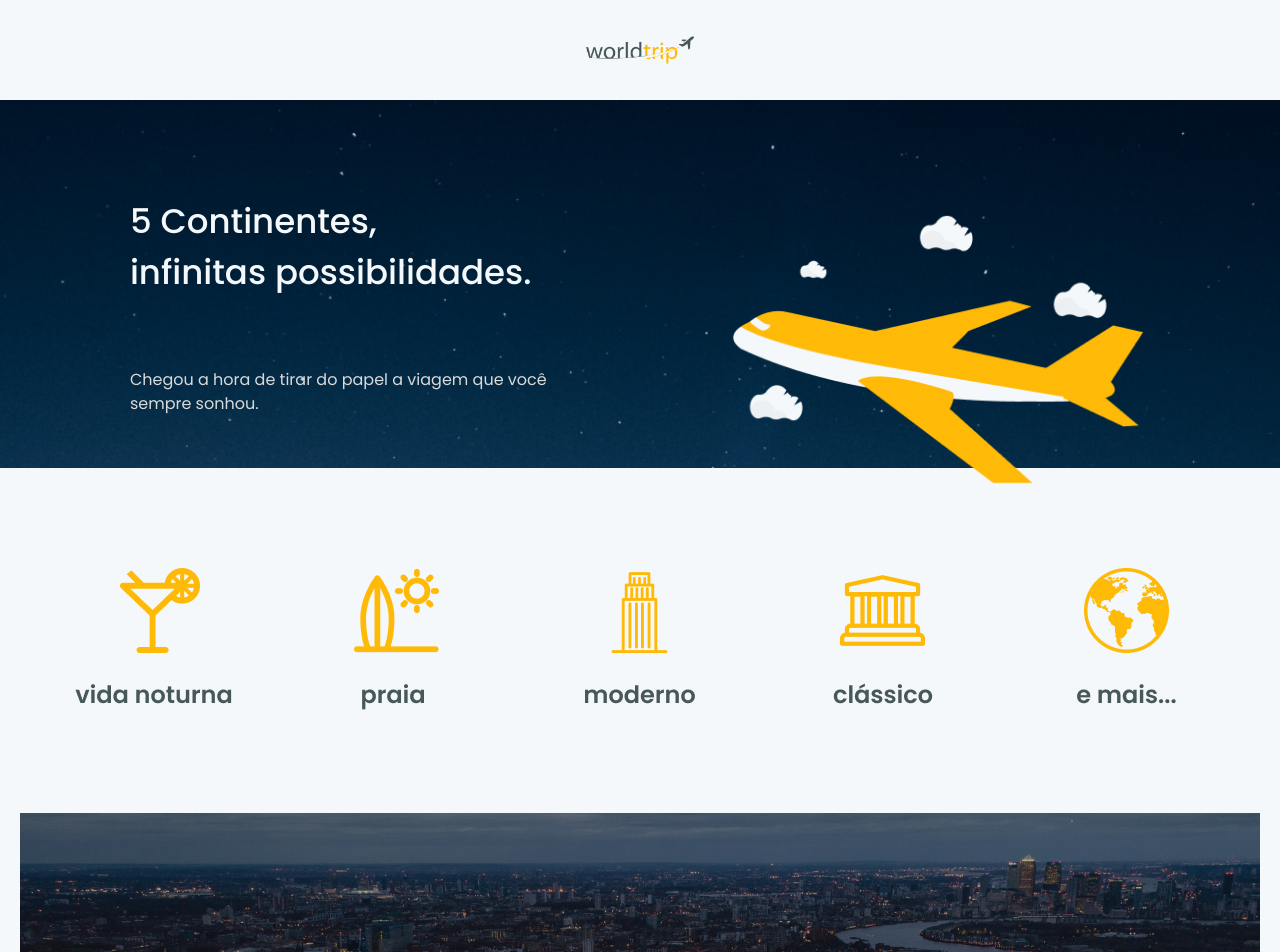
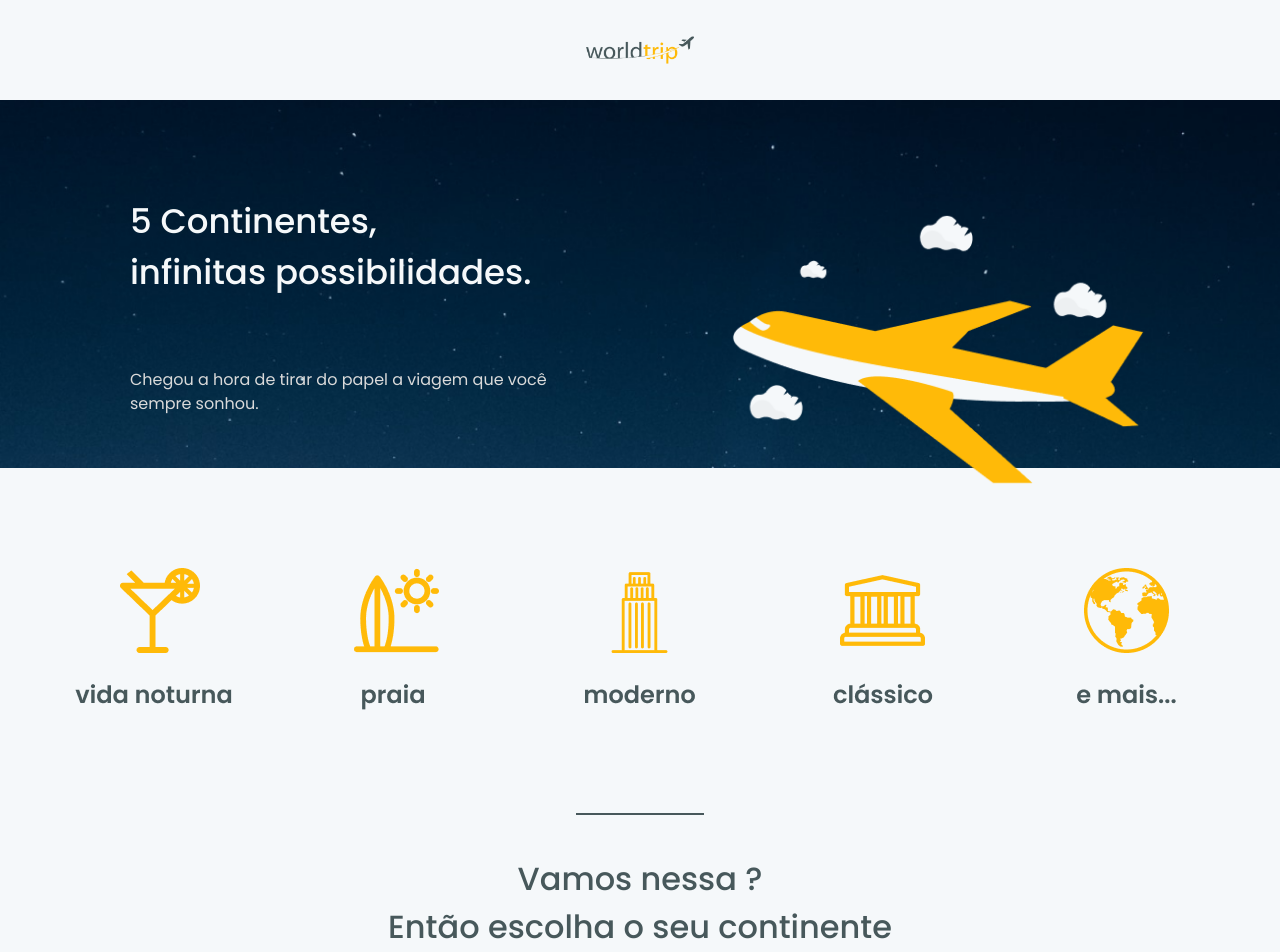
Before and after one commit to tallesv/worldtrip, a Next.js app: page / in a window 1280 px wide. Shown: the top 952 px of the page. Built offline with nearby package versions, Linux system fonts and the light colour scheme.

Commit message:
feat: add continent text

```diff
--- a/src/pages/index.tsx
+++ b/src/pages/index.tsx
@@ -46,7 +46,7 @@ const Home: NextPage = () => {
         { isWideVersion && <Image src="airplane.png" alt="airplane" position="relative" top="65" />}
       </Flex>
 
-      <Box maxW={["400", "1560"]} m="100px auto" px="10">
+      <Box maxW={["400", "1560"]} my={[30, 100]} mx="auto" px="10">
         <SimpleGrid gap="4" minChildWidth="120px" justifyItems='center'>
           <TravelType src="nightlife" />
           <TravelType src="beach" />
@@ -56,6 +56,18 @@ const Home: NextPage = () => {
         </SimpleGrid>
       </Box>
 
+
+      <Box m="auto" w="10%" bgColor="gray.450" borderBottom="2px" mb={[5, 10]} />
+
+      <Flex
+        direction="column"
+        align="center"
+        my={[4 ,10]}
+      >
+        <Text fontSize={[20, 26, 32]} fontWeight="500"> Vamos nessa ?</Text>
+        <Text fontSize={[20, 26, 32]} fontWeight="500">Então escolha o seu continente</Text>
+      </Flex>
+
       <ContinentsCarousel />
     </Box>
   )
```
